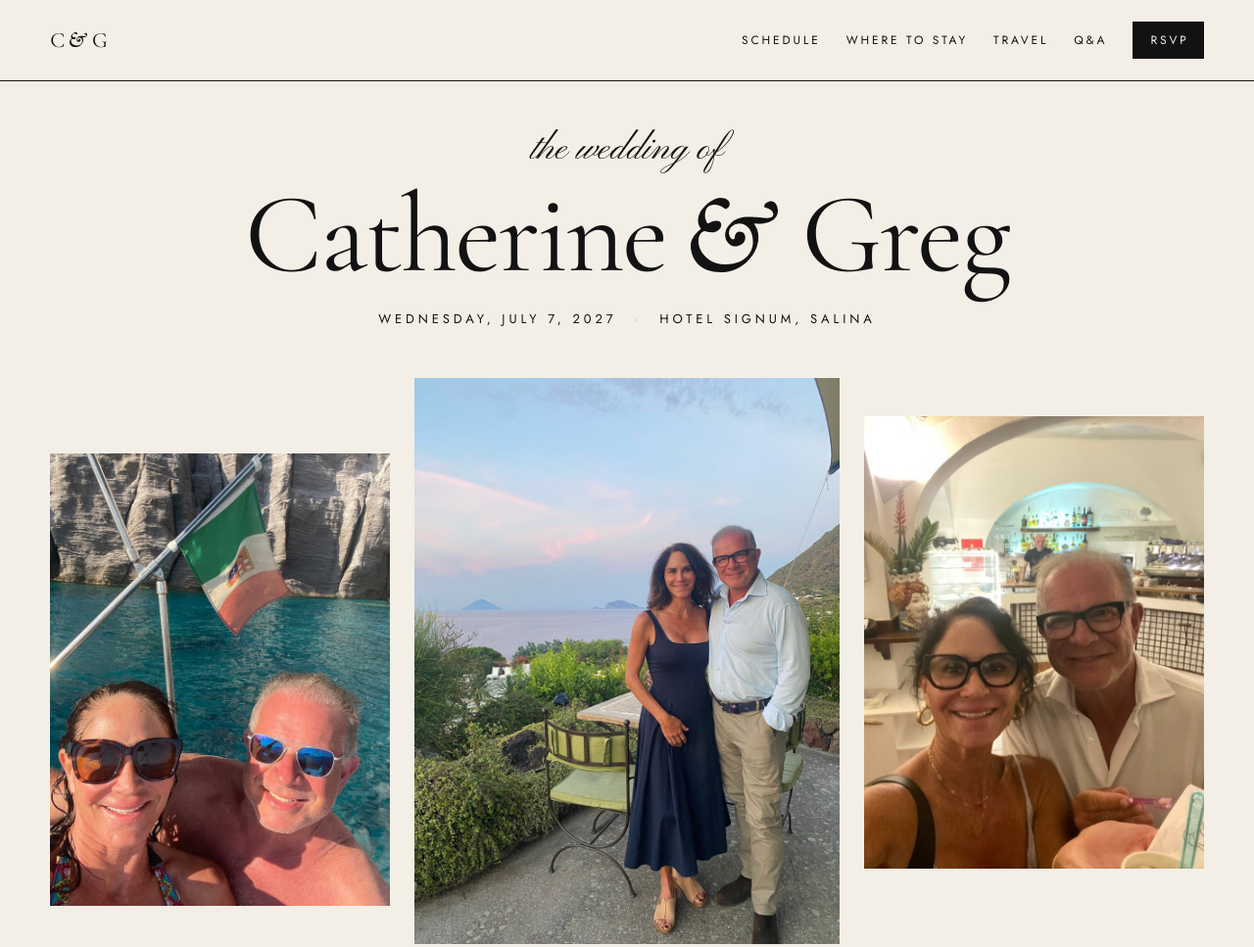
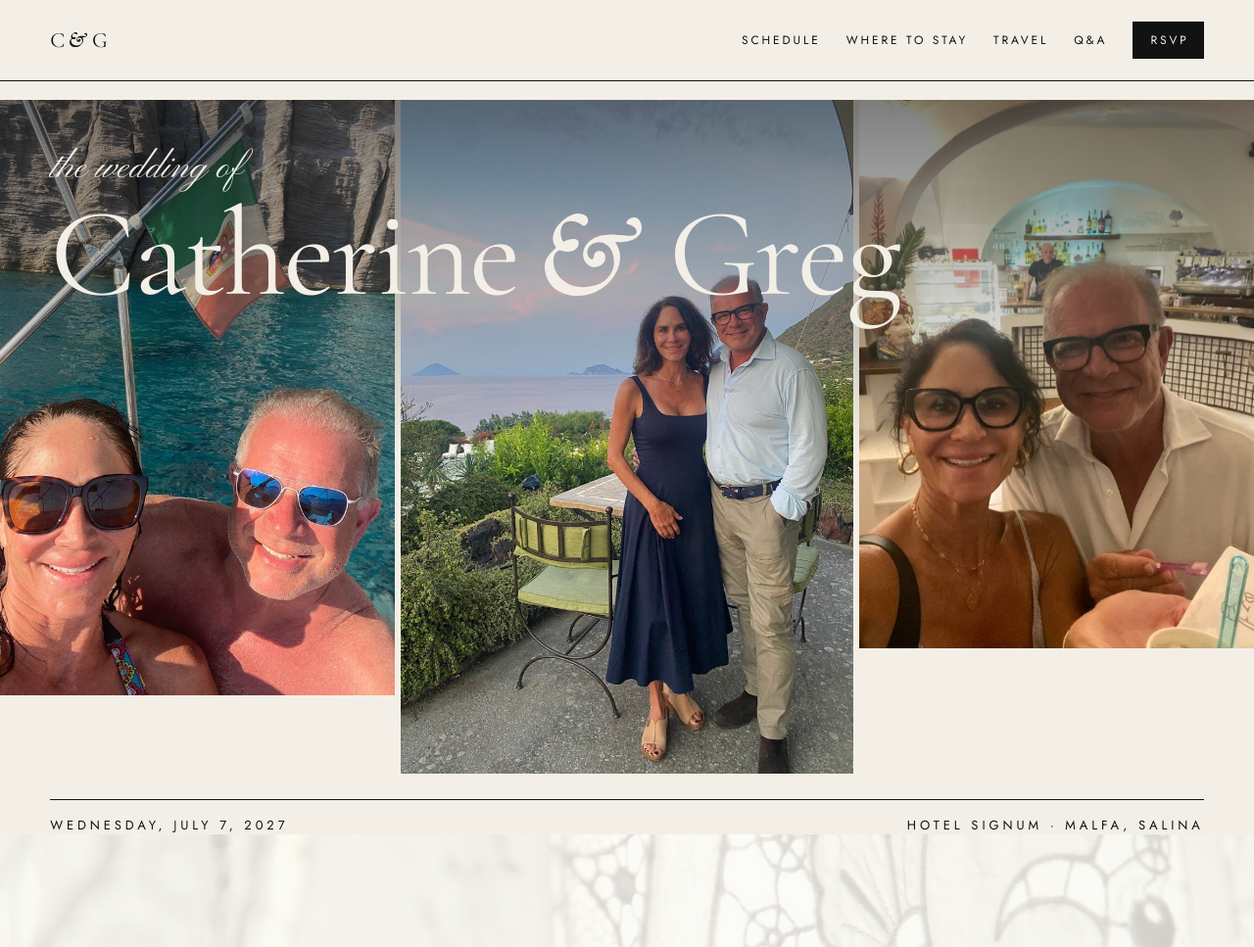
Before and after one commit to Brooke-Alexandra/catherine-greg-wedding, a plain HTML site: page site/index.html in a window 1280 px wide. Shown: the top 967 px of the page at 98% size. Drawn offline with nearby package versions, Linux system fonts and the light colour scheme.

Commit message:
Option D: full-bleed triptych hero with names over the photos

```diff
--- a/site/index.html
+++ b/site/index.html
@@ -32,6 +32,9 @@
 #rsvp-thanks[hidden]{display:none!important}
 
 @media (max-width: 700px){header#top.trio .trio-row{grid-template-columns:1fr 1fr!important}header#top.trio .trio-row img:nth-child(2){grid-column:1 / -1;grid-row:1;aspect-ratio:4 / 5!important}header#top.trio .trio-row img{margin-top:0!important}header#top.trio .trio-meta .sep{display:none}header#top.trio .trio-meta{flex-direction:column;align-items:center}}
+
+
+@media (max-width: 700px){header#top.tri .tri-text{position:static!important;color:#121212!important;padding:8px 20px 20px!important}header#top.tri .tri-shade{display:none}header#top.tri .amp-light{display:none}header#top.tri .amp-dark{display:inline!important}header#top.tri .tri-wrap{display:flex;flex-direction:column-reverse}header#top.tri .tri-row{gap:4px}header#top.tri .tri-row img{height:52vh!important;min-height:0!important}header#top.tri .tri-row img:nth-child(1),header#top.tri .tri-row img:nth-child(3){height:44vh!important}}
 </style>
 </head>
 <body>
@@ -87,16 +90,21 @@ img{max-width:100%}
 </div>
 </nav>
 
-<header id="top" class="trio" style="padding: clamp(28px, 4vw, 64px) clamp(20px, 4vw, 56px) clamp(64px, 8vw, 120px); display: flex; flex-direction: column; align-items: center; gap: clamp(28px, 4vw, 56px); text-align: center;">
-<div style="display: flex; flex-direction: column; align-items: center; gap: 12px;">
-<p style="margin: 0; font-family: 'Pinyon Script', cursive; font-size: clamp(30px, 3vw, 46px); line-height: 1;">the wedding of</p>
-<h1 style="margin: 0; font-family: 'Cormorant Garamond', Georgia, serif; font-weight: 400; font-size: clamp(56px, 9vw, 150px); line-height: 0.95; letter-spacing: -0.02em;">Catherine <img src="images/gpp-amp.svg" alt="&amp;" style="height: 0.66em; width: auto; vertical-align: -0.02em;"> Greg</h1>
-<p class="trio-meta" style="margin: 10px 0 0; font-size: 13px; letter-spacing: 0.3em; text-transform: uppercase; display: flex; flex-wrap: wrap; justify-content: center; gap: 6px 18px;"><span>Wednesday, July 7, 2027</span><span class="sep" aria-hidden="true" style="color: #B9B1A3;">·</span><span>Hotel Signum, Salina</span></p>
+<header id="top" class="tri" style="padding: clamp(12px, 1.5vw, 20px) 0 0;">
+<div class="tri-wrap" style="position: relative;">
+<div class="tri-row" style="display: grid; grid-template-columns: 1fr 1.15fr 1fr; gap: 6px; align-items: start;">
+<img src="images/couple-boat.jpg" alt="Catherine and Greg on a boat below white cliffs" style="width: 100%; height: min(76vh, 740px); min-height: 380px; object-fit: cover; object-position: 50% 70%; display: block;">
+<img src="images/couple-terrace.jpg" alt="Catherine and Greg on a terrace above the sea at dusk" style="width: 100%; height: min(86vh, 840px); min-height: 420px; object-fit: cover; object-position: 84% 20%; display: block;">
+<img src="images/couple-bar.jpg" alt="Catherine and Greg sharing gelato at a whitewashed bar" style="width: 100%; height: min(70vh, 680px); min-height: 360px; object-fit: cover; object-position: 50% 40%; display: block;">
 </div>
-<div class="trio-row" style="width: 100%; max-width: 1240px; display: grid; grid-template-columns: 1fr 1.25fr 1fr; gap: clamp(12px, 2vw, 28px); align-items: start;">
-<img src="images/couple-boat.jpg" alt="Catherine and Greg on a boat below white cliffs" style="width: 100%; aspect-ratio: 3 / 4; object-fit: cover; object-position: 50% 70%; margin-top: clamp(40px, 6vw, 96px); display: block;">
-<img src="images/couple-terrace.jpg" alt="Catherine and Greg on a terrace above the sea at dusk" style="width: 100%; aspect-ratio: 3 / 4; object-fit: cover; object-position: 84% 30%; display: block;">
-<img src="images/couple-bar.jpg" alt="Catherine and Greg sharing gelato at a whitewashed bar" style="width: 100%; aspect-ratio: 3 / 4; object-fit: cover; object-position: 45% 40%; margin-top: clamp(20px, 3vw, 48px); display: block;">
+<div class="tri-shade" aria-hidden="true" style="position: absolute; left: 0; right: 0; top: 0; height: 52%; background: linear-gradient(0deg, rgba(18,18,18,0) 0%, rgba(18,18,18,0.22) 45%, rgba(18,18,18,0.55) 100%); pointer-events: none;"></div>
+<div class="tri-text" style="position: absolute; left: 0; right: 0; top: 0; padding: clamp(28px, 4vw, 56px) clamp(20px, 4vw, 56px) 0; color: #F3EFE7; display: flex; flex-direction: column; gap: 10px;">
+<p style="margin: 0; font-family: 'Pinyon Script', cursive; font-size: clamp(28px, 3vw, 46px); line-height: 1;">the wedding of</p>
+<h1 style="margin: 0; font-family: 'Cormorant Garamond', Georgia, serif; font-weight: 400; font-size: clamp(56px, 10vw, 168px); line-height: 0.9; letter-spacing: -0.02em;">Catherine <img class="amp-light" src="images/gpp-amp-light.svg" alt="&amp;" style="height: 0.66em; width: auto; vertical-align: -0.02em;"><img class="amp-dark" src="images/gpp-amp.svg" alt="" style="display: none; height: 0.66em; width: auto; vertical-align: -0.02em;"> Greg</h1>
+</div>
+</div>
+<div style="display: flex; flex-wrap: wrap; justify-content: space-between; gap: 8px 24px; margin: clamp(18px, 2vw, 28px) clamp(20px, 4vw, 56px) 0; border-top: 1px solid #121212; padding-top: 16px; font-size: 13px; letter-spacing: 0.3em; text-transform: uppercase;">
+<span>Wednesday, July 7, 2027</span><span>Hotel Signum · Malfa, Salina</span>
 </div>
 </header>
 
```
Also changed, not shown: site/images/gpp-amp-light.svg (added).
